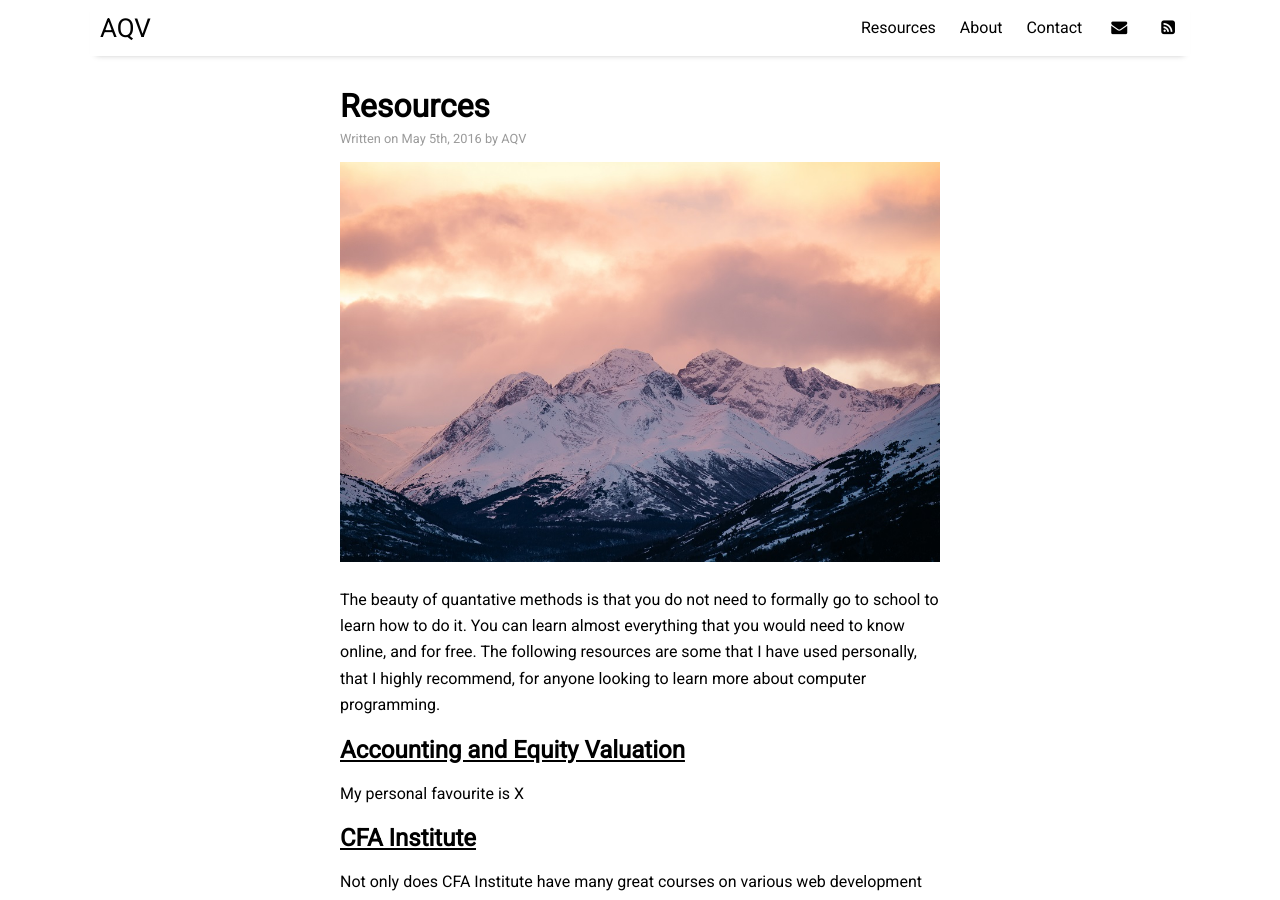
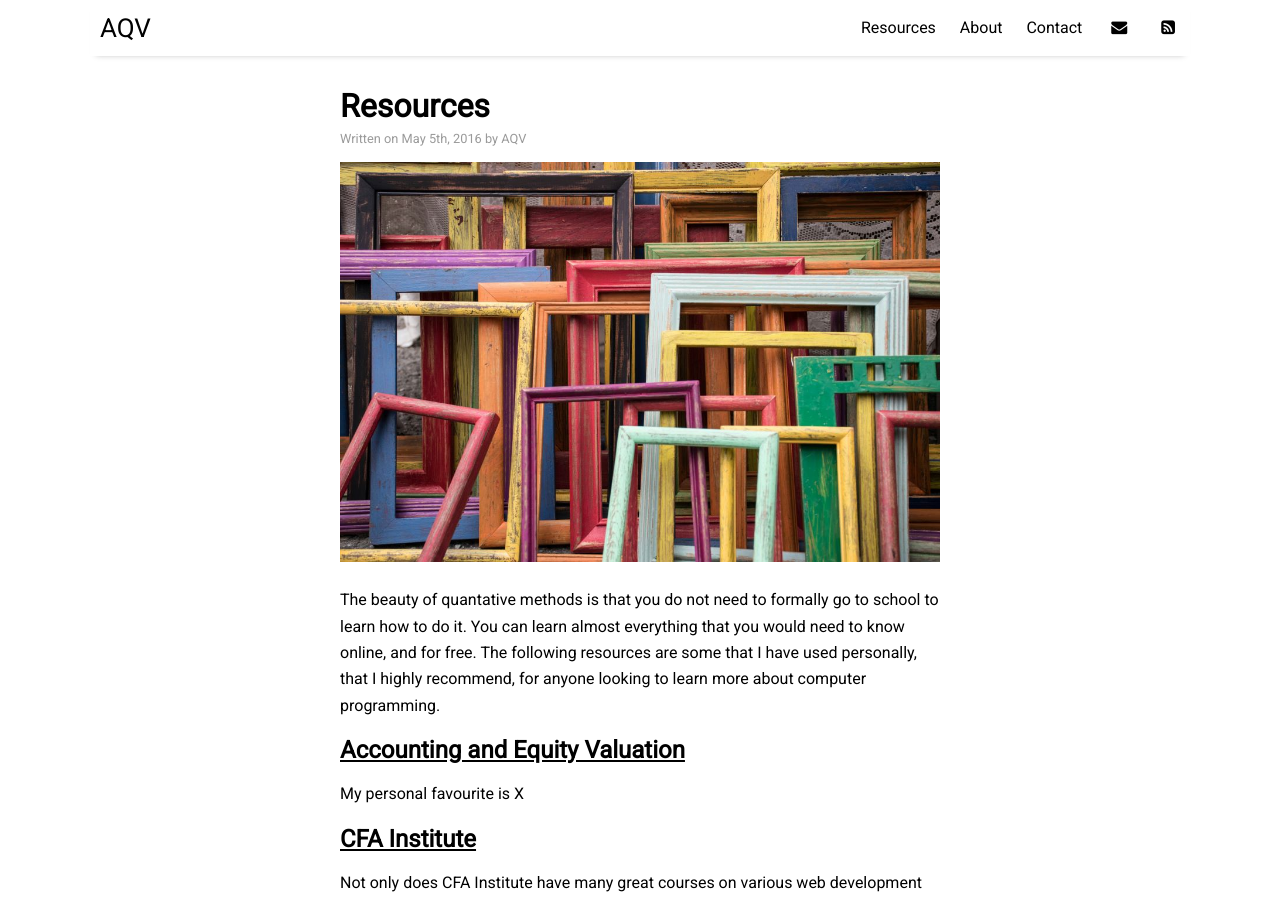
Before and after one commit to aqv-us/aqv-us, a Jekyll site: the page built from _posts/2016-05-05-learning-resources.md, in a window 1280 px wide and 900 px high. Built offline with Jekyll 4.4.1, drawn with Linux system fonts in a browser that asks for light colours; nearby versions of some CDN libraries.

Commit message:
Update 2016-05-05-learning-resources.md

```diff
--- a/_posts/2016-05-05-learning-resources.md
+++ b/_posts/2016-05-05-learning-resources.md
@@ -4,7 +4,7 @@ title: "Resources"
 author: "AQV"
 categories: resources
 tags: [documentation,sample]
-image: arctic-2.jpg
+image: frames.jpg
 ---
 
 The beauty of quantative methods is that you do not need to formally go to school to learn how to do it. You can learn almost everything that you would need to know online, and for free. The following resources are some that I have used personally, that I highly recommend, for anyone looking to learn more about computer programming.
```
